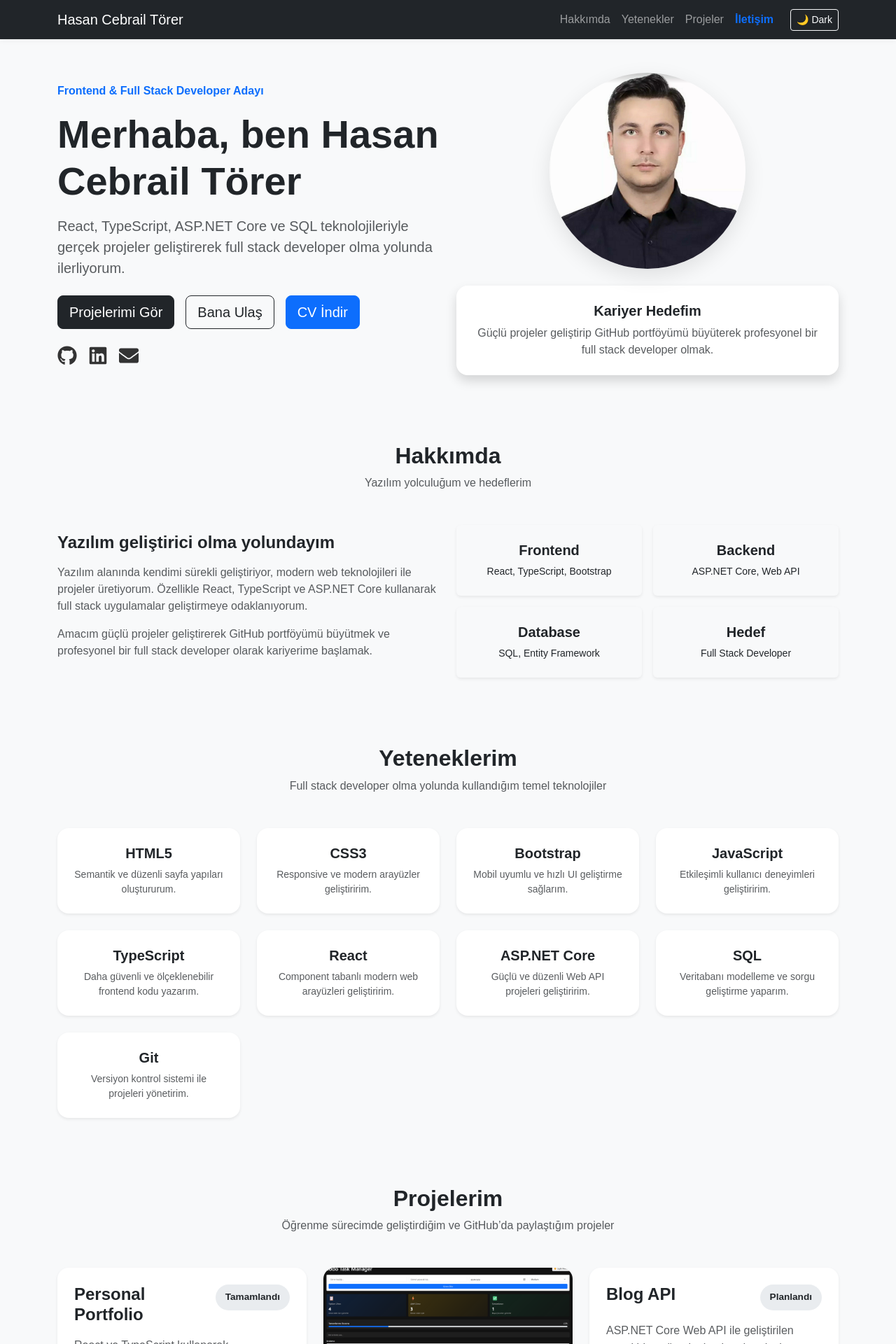
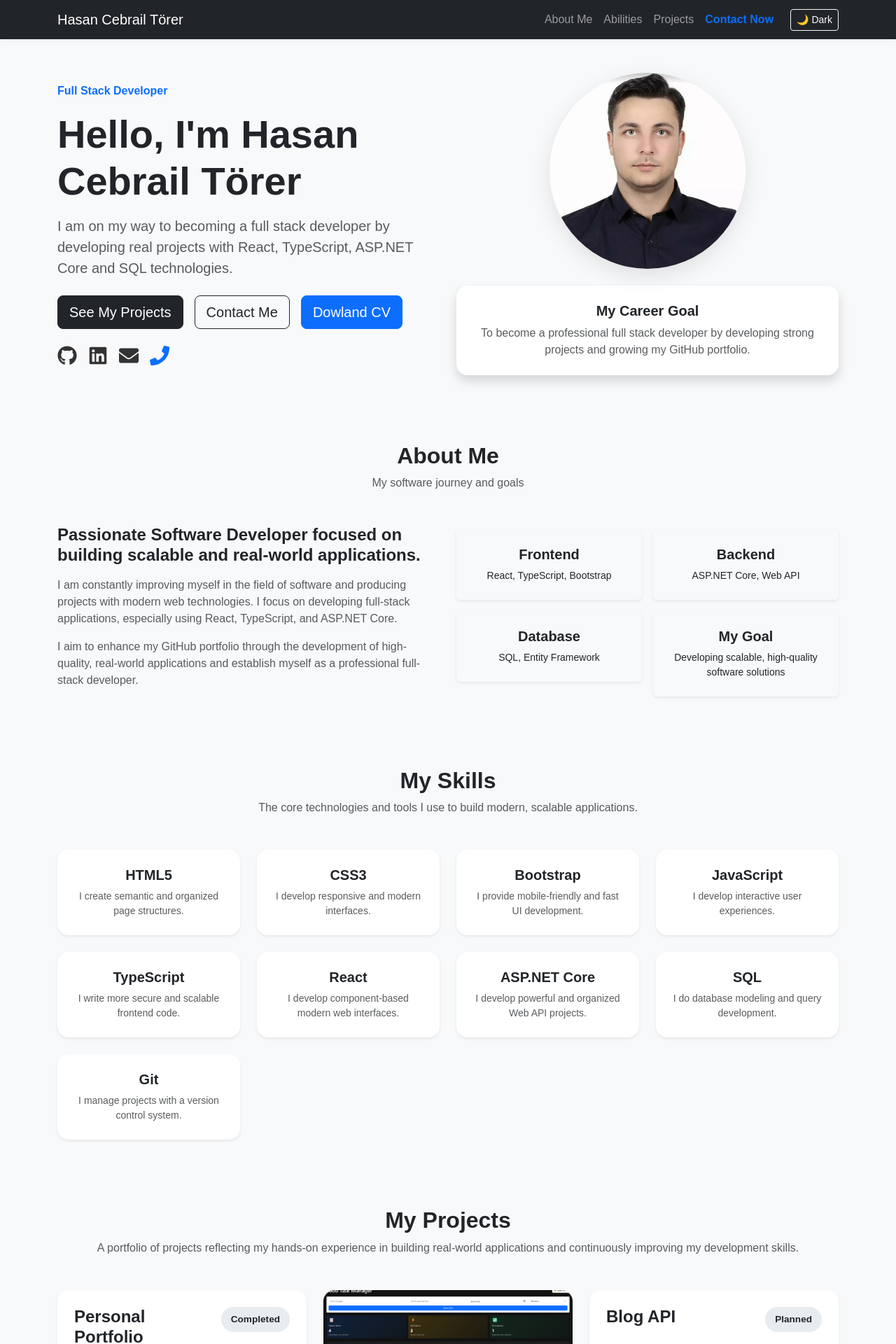
Before and after one commit to HCTORER/personal-portfolio, a React (Vite) app: page / in a window 1280 px wide. Shown: the top 1920 px of the page at 70% size. Built offline with nearby package versions, Linux system fonts and the light colour scheme.

Commit message:
feat: convert portfolio language to English

```diff
--- a/src/components/ProjectCard.tsx
+++ b/src/components/ProjectCard.tsx
@@ -67,7 +67,7 @@ function ProjectCard({
                 rel="noreferrer"
                 className="btn btn-outline-dark"
               >
-                Canlı Demo
+                Live Demo
               </a>
             )}
           </div>
--- a/src/data/projects.ts
+++ b/src/data/projects.ts
@@ -5,11 +5,11 @@ export const projects = [
     id: 1,
     title: "Personal Portfolio",
     description:
-      "React ve TypeScript kullanarak geliştirdiğim kişisel portföy web sitesi.Projelerimi, yeteneklerimi ve iletişim bilgilerimi sergilemek için tasarlanmıştır. ",
+      "Personal portfolio website that I developed using React and TypeScript. It is designed to showcase my projects, talents, and contact information.",
     technologies: ["React", "TypeScript", "Bootstrap"],
     githubUrl: "https://github.com/HCTORER/personal-portfolio",
     liveUrl: "https://personal-portfolio-zeta-jade-31.vercel.app",
-    status: "Tamamlandı",
+    status: "Completed",
     image: "",
   },
   {
@@ -20,18 +20,18 @@ export const projects = [
     technologies: ["React", "TypeScript", "Bootstrap", "CSS", "LocalStorage"],
     githubUrl: "https://github.com/HCTORER/todo-task-manager",
     liveUrl: "https://todo-task-manager-five.vercel.app",
-    status: "Tamamlandı",
+    status: "Completed",
     image: todoTaskManager,
   },
   {
     id: 3,
     title: "Blog API",
     description:
-      "ASP.NET Core Web API ile geliştirilen temel blog yönetim backend projesi.",
+      "ASP.NET Core is a basic blog management backend project developed with Web API.",
     technologies: ["ASP.NET Core", "Web API", "SQL"],
     githubUrl: "https://github.com/HCTORER",
     liveUrl: "",
-    status: "Planlandı",
+    status: "Planned",
     image: "",
   },
 ];
--- a/src/data/skills.ts
+++ b/src/data/skills.ts
@@ -2,47 +2,47 @@ export const skills = [
   {
     id: 1,
     title: "HTML5",
-    description: "Semantik ve düzenli sayfa yapıları oluştururum.",
+    description: "I create semantic and organized page structures.",
   },
   {
     id: 2,
     title: "CSS3",
-    description: "Responsive ve modern arayüzler geliştiririm.",
+    description: "I develop responsive and modern interfaces.",
   },
   {
     id: 3,
     title: "Bootstrap",
-    description: "Mobil uyumlu ve hızlı UI geliştirme sağlarım.",
+    description: "I provide mobile-friendly and fast UI development.",
   },
   {
     id: 4,
     title: "JavaScript",
-    description: "Etkileşimli kullanıcı deneyimleri geliştiririm.",
+    description: "I develop interactive user experiences.",
   },
   {
     id: 5,
     title: "TypeScript",
-    description: "Daha güvenli ve ölçeklenebilir frontend kodu yazarım.",
+    description: "I write more secure and scalable frontend code.",
   },
   {
     id: 6,
     title: "React",
-    description: "Component tabanlı modern web arayüzleri geliştiririm.",
+    description: "I develop component-based modern web interfaces.",
   },
   {
     id: 7,
     title: "ASP.NET Core",
-    description: " Güçlü ve düzenli Web API projeleri geliştiririm.",
+    description: " I develop powerful and organized Web API projects.",
   },
   {
     id: 8,
     title: "SQL",
-    description: "Veritabanı modelleme ve sorgu geliştirme yaparım.",
+    description: "I do database modeling and query development.",
   },
 
   {
     id: 9,
     title: "Git",
-    description: "Versiyon kontrol sistemi ile projeleri yönetirim.",
+    description: "I manage projects with a version control system.",
   },
 ];
--- a/src/pages/About.tsx
+++ b/src/pages/About.tsx
@@ -3,26 +3,28 @@ function About() {
     <section id="about" className="py-5">
       <div className="container">
         <div className="text-center mb-5">
-          <h2 className="fw-bold">Hakkımda</h2>
-          <p className="text-muted">Yazılım yolculuğum ve hedeflerim</p>
+          <h2 className="fw-bold">About Me</h2>
+          <p className="text-muted">My software journey and goals</p>
         </div>
 
         <div className="row align-items-center">
           <div className="col-md-6">
             <h4 className="fw-bold mb-3">
-              Yazılım geliştirici olma yolundayım
+              Passionate Software Developer focused on building scalable and
+              real-world applications.
             </h4>
 
             <p className="text-muted">
-              Yazılım alanında kendimi sürekli geliştiriyor, modern web
-              teknolojileri ile projeler üretiyorum. Özellikle React, TypeScript
-              ve ASP.NET Core kullanarak full stack uygulamalar geliştirmeye
-              odaklanıyorum.
+              I am constantly improving myself in the field of software and
+              producing projects with modern web technologies. I focus on
+              developing full-stack applications, especially using React,
+              TypeScript, and ASP.NET Core.
             </p>
 
             <p className="text-muted">
-              Amacım güçlü projeler geliştirerek GitHub portföyümü büyütmek ve
-              profesyonel bir full stack developer olarak kariyerime başlamak.
+              I aim to enhance my GitHub portfolio through the development of
+              high-quality, real-world applications and establish myself as a
+              professional full-stack developer.
             </p>
           </div>
 
@@ -51,8 +53,10 @@ function About() {
 
               <div className="col-6">
                 <div className="p-4 shadow-sm rounded bg-light text-center">
-                  <h5 className="fw-bold">Hedef</h5>
-                  <p className="mb-0 small">Full Stack Developer</p>
+                  <h5 className="fw-bold">My Goal</h5>
+                  <p className="mb-0 small">
+                    Developing scalable, high-quality software solutions
+                  </p>
                 </div>
               </div>
             </div>
--- a/src/pages/Hero.tsx
+++ b/src/pages/Hero.tsx
@@ -1,4 +1,4 @@
-import { FaGithub, FaLinkedin, FaEnvelope } from "react-icons/fa";
+import { FaGithub, FaLinkedin, FaEnvelope, FaPhone } from "react-icons/fa";
 
 function Hero() {
   return (
@@ -7,30 +7,28 @@ function Hero() {
         <div className="row align-items-center">
           {/* SOL TARAF */}
           <div className="col-lg-6 hero-text">
-            <span className="text-primary fw-bold">
-              Frontend & Full Stack Developer Adayı
-            </span>
+            <span className="text-primary fw-bold">Full Stack Developer</span>
 
             <h1 className="display-4 fw-bold mt-3">
-              Merhaba, ben Hasan Cebrail Törer
+              Hello, I'm Hasan Cebrail Törer
             </h1>
 
             <p className="lead text-muted mt-3">
-              React, TypeScript, ASP.NET Core ve SQL teknolojileriyle gerçek
-              projeler geliştirerek full stack developer olma yolunda
-              ilerliyorum.
+              I am on my way to becoming a full stack developer by developing
+              real projects with React, TypeScript, ASP.NET Core and SQL
+              technologies.
             </p>
 
             <div className="mt-4 d-flex gap-3 flex-wrap">
               <a href="#projects" className="btn btn-dark btn-lg">
-                Projelerimi Gör
+                See My Projects
               </a>
 
               <a href="#contact" className="btn btn-outline-dark btn-lg">
-                Bana Ulaş
+                Contact Me
               </a>
               <a href="/cv.pdf" download className="btn btn-primary btn-lg">
-                CV İndir
+                Dowland CV
               </a>
             </div>
 
@@ -57,6 +55,9 @@ function Hero() {
               <a href="mailto:hasanctdev@outlook.com" className="social-icon">
                 <FaEnvelope size={28} />
               </a>
+              <a href="tel:+905434091826">
+                <FaPhone size={28} />
+              </a>
             </div>
           </div>
 
@@ -71,11 +72,11 @@ function Hero() {
 
             {/* Kariyer Hedefi */}
             <div className="p-4 bg-white shadow rounded-4 text-center">
-              <h5 className="fw-bold">Kariyer Hedefim</h5>
+              <h5 className="fw-bold">My Career Goal</h5>
 
               <p className="text-muted mb-0 mt-2">
-                Güçlü projeler geliştirip GitHub portföyümü büyüterek
-                profesyonel bir full stack developer olmak.
+                To become a professional full stack developer by developing
+                strong projects and growing my GitHub portfolio.
               </p>
             </div>
           </div>
--- a/src/pages/Navbar.tsx
+++ b/src/pages/Navbar.tsx
@@ -70,7 +70,7 @@ function Navbar({ darkMode, setDarkMode }: NavbarProps) {
                 className={`nav-link ${activeSection === "about" ? "active" : ""}`}
                 href="#about"
               >
-                Hakkımda
+                About Me
               </a>
             </li>
 
@@ -79,7 +79,7 @@ function Navbar({ darkMode, setDarkMode }: NavbarProps) {
                 className={`nav-link ${activeSection === "skills" ? "active" : ""}`}
                 href="#skills"
               >
-                Yetenekler
+                Abilities
               </a>
             </li>
 
@@ -88,7 +88,7 @@ function Navbar({ darkMode, setDarkMode }: NavbarProps) {
                 className={`nav-link ${activeSection === "projects" ? "active" : ""}`}
                 href="#projects"
               >
-                Projeler
+                Projects
               </a>
             </li>
 
@@ -97,7 +97,7 @@ function Navbar({ darkMode, setDarkMode }: NavbarProps) {
                 className={`nav-link ${activeSection === "contact" ? "active" : ""}`}
                 href="#contact"
               >
-                İletişim
+                Contact Now
               </a>
             </li>
 
--- a/src/pages/Projects.tsx
+++ b/src/pages/Projects.tsx
@@ -6,9 +6,11 @@ function Projects() {
     <section id="projects" className="py-5">
       <div className="container">
         <div className="text-center mb-5">
-          <h2 className="fw-bold">Projelerim</h2>
+          <h2 className="fw-bold">My Projects</h2>
           <p className="text-muted">
-            Öğrenme sürecimde geliştirdiğim ve GitHub’da paylaştığım projeler
+            A portfolio of projects reflecting my hands-on experience in
+            building real-world applications and continuously improving my
+            development skills.
           </p>
         </div>
 
--- a/src/pages/Skills.tsx
+++ b/src/pages/Skills.tsx
@@ -6,9 +6,10 @@ function Skills() {
     <section id="skills" className="py-5 bg-light">
       <div className="container">
         <div className="text-center mb-5">
-          <h2 className="fw-bold">Yeteneklerim</h2>
+          <h2 className="fw-bold">My Skills</h2>
           <p className="text-muted">
-            Full stack developer olma yolunda kullandığım temel teknolojiler
+            The core technologies and tools I use to build modern, scalable
+            applications.
           </p>
         </div>
         <div className="row g-4">
--- a/src/styles/global.css
+++ b/src/styles/global.css
@@ -357,3 +357,12 @@ body.dark .project-status {
 .project-preview-close:hover {
   background: rgba(0, 0, 0, 0.85);
 }
+
+a svg {
+  transition: 0.3s;
+}
+
+a:hover svg {
+  transform: scale(1.2);
+  color: #0d6efd;
+}
```
Also changed, not shown: src/pages/Contact.tsx (+8 -10 lines).
